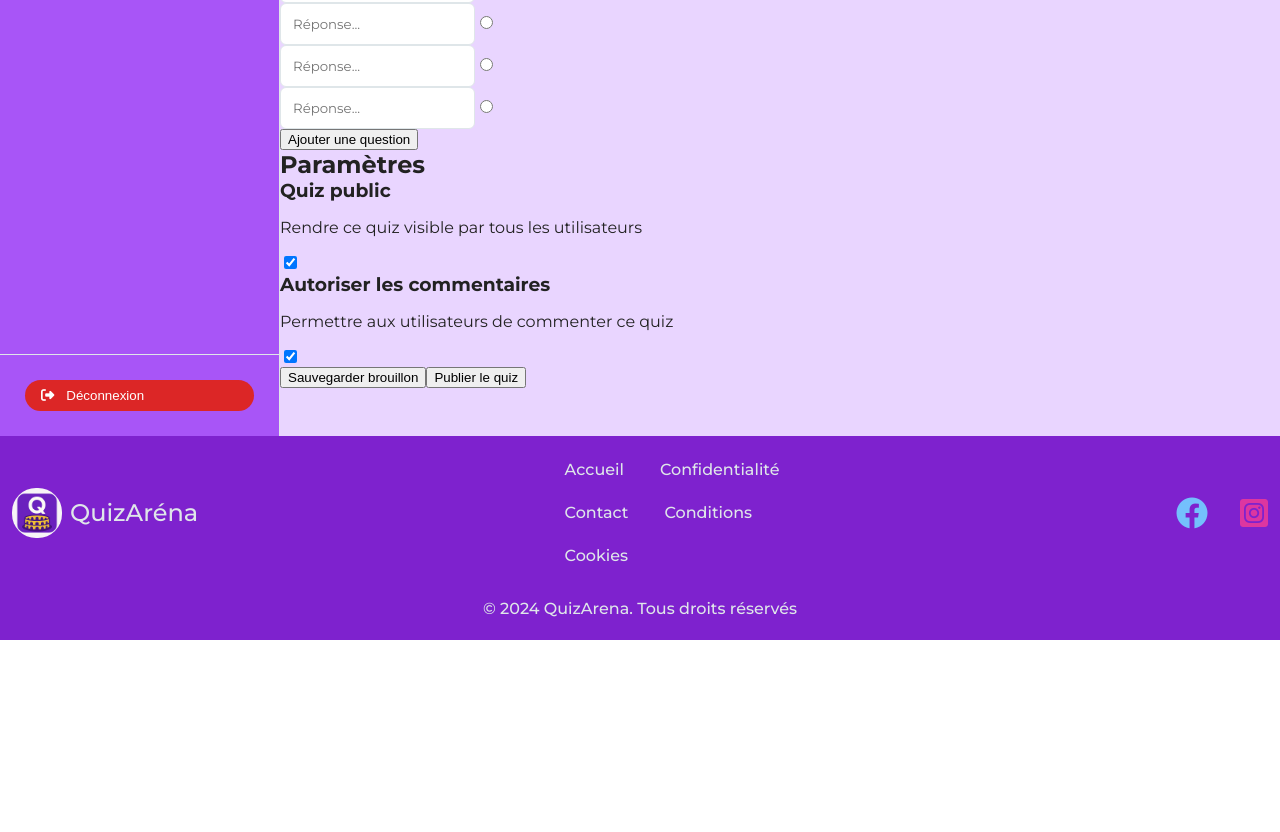
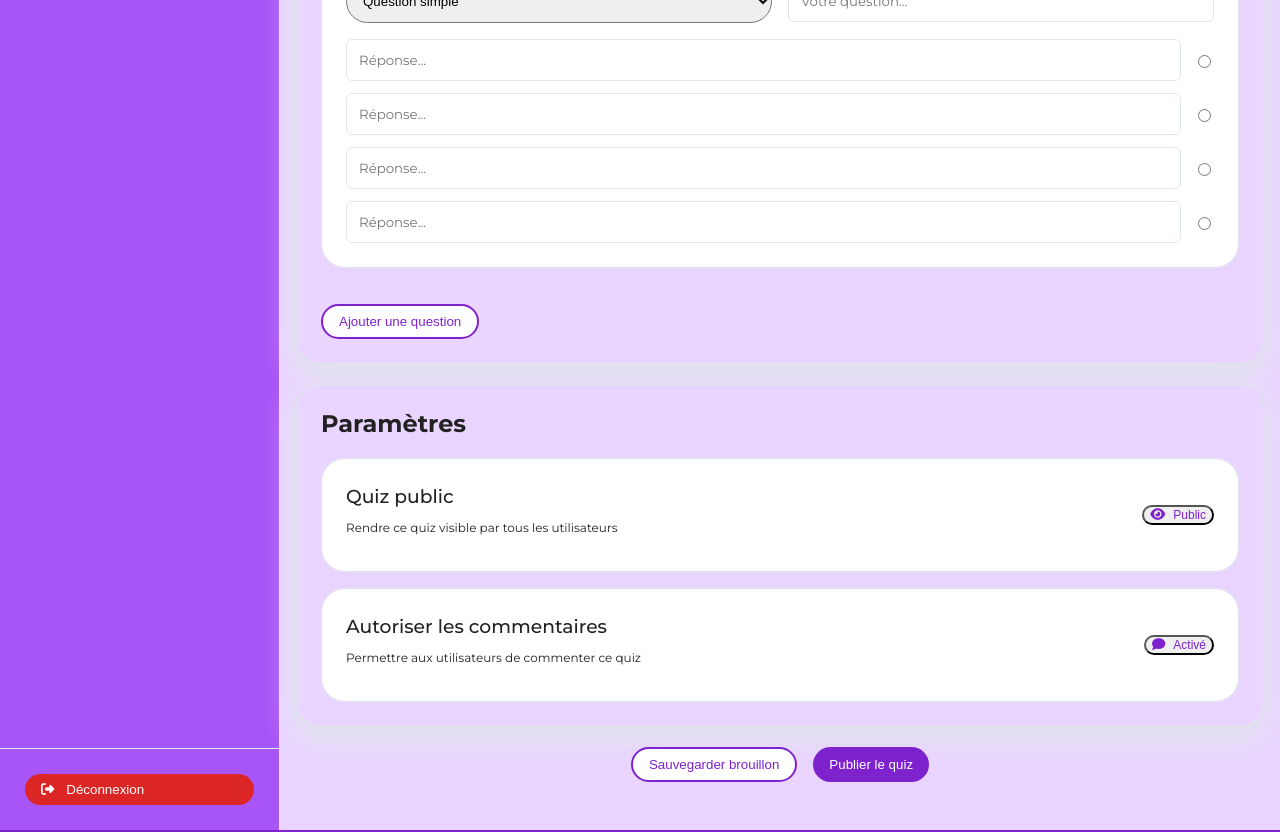
Before and after one commit to julien54190/QuizArena, an Angular app: page /creer-quiz in a window 1280 px wide. Shown: the part 560-1392 px from the top of the page. Before the commit the page ends 1200 px from the top, so only its background shows below. Built offline with nearby package versions, Linux system fonts and the light colour scheme.

Commit message:
style(user): :lipstick: ajout style  partie create quizz user

```diff
--- a/src/app/views/users/components/user-create-quiz.component.ts
+++ b/src/app/views/users/components/user-create-quiz.component.ts
@@ -9,18 +9,18 @@ import { UserLayoutComponent } from '../shared/user-layout.component';
 	imports: [CommonModule, FormsModule, UserLayoutComponent],
 	template: `
 		<app-user-layout>
-			<div>
-				<header>
-					<h1>Créer un quiz</h1>
-					<p>Partagez vos connaissances avec la communauté</p>
+			<div class="home-content p-10">
+				<header class="text-center mb-20">
+					<h1 class="text-xlg text-bold mb-10">Créer un quiz</h1>
+					<p class="text-sm">Partagez vos connaissances avec la communauté</p>
 				</header>
 
-				<div>
-					<div>
-						<h2>Informations générales</h2>
-						<div>
-							<div>
+				<section class="card card-shadow mt-20">
+					<h2 class="text-lg text-bold mb-20">Informations générales</h2>
+					<div class="flex flex-wrap gap-16">
+						<div class="field">
 							<input
+								class="w-full"
 								type="text"
 								[ngModel]="quizData().title"
 								(ngModelChange)="updateQuizData('title', $event)"
@@ -28,8 +28,9 @@ import { UserLayoutComponent } from '../shared/user-layout.component';
 							>
 						</div>
 
-							<div>
+						<div class="field">
 							<textarea
+								class="w-full p-12 radius"
 								[ngModel]="quizData().description"
 								(ngModelChange)="updateQuizData('description', $event)"
 								rows="3"
@@ -37,11 +38,8 @@ import { UserLayoutComponent } from '../shared/user-layout.component';
 							></textarea>
 						</div>
 
-							<div>
-								<select
-									[ngModel]="quizData().category"
-									(ngModelChange)="updateQuizData('category', $event)"
-								>
+						<div class="field">
+							<select class="w-full p-12 radius" [ngModel]="quizData().category" (ngModelChange)="updateQuizData('category', $event)">
 								<option value="">Sélectionner une catégorie</option>
 								<option value="culture-generale">Culture Générale</option>
 								<option value="histoire">Histoire</option>
@@ -54,11 +52,8 @@ import { UserLayoutComponent } from '../shared/user-layout.component';
 							</select>
 						</div>
 
-							<div>
-								<select
-									[ngModel]="quizData().difficulty"
-									(ngModelChange)="updateQuizData('difficulty', $event)"
-								>
+						<div class="field">
+							<select class="w-full p-12 radius" [ngModel]="quizData().difficulty" (ngModelChange)="updateQuizData('difficulty', $event)">
 								<option value="">Sélectionner la difficulté</option>
 								<option value="facile">Facile</option>
 								<option value="moyen">Moyen</option>
@@ -66,19 +61,22 @@ import { UserLayoutComponent } from '../shared/user-layout.component';
 							</select>
 						</div>
 					</div>
+				</section>
+
+				<section class="card card-shadow mt-20">
+					<h2 class="text-lg text-bold mb-20">Questions</h2>
+					<div class="flex flex-col gap-16">
+						<div class="card card-white" *ngFor="let question of quizData().questions; let i = index">
+							<div class="flex justify-content-between align-items-center mb-20">
+								<h3 class="text-semibold">Question {{ i + 1 }}</h3>
+								<button class="btn btn-danger btn-sm" (click)="removeQuestion(i)">
+									Supprimer
+								</button>
 							</div>
 
-					<div>
-						<h2>Questions</h2>
-						<div>
-							<div *ngFor="let question of quizData().questions; let i = index">
-								<div>
-									<h3>Question {{ i + 1 }}</h3>
-									<button (click)="removeQuestion(i)">Supprimer</button>
-								</div>
-
-								<div>
-									<select [ngModel]="question.type" (ngModelChange)="handleTypeChange(i, $event)">
+							<div class="flex flex-wrap gap-16">
+								<div class="field w-full">
+									<select class="w-full p-12 radius" [ngModel]="question.type" (ngModelChange)="handleTypeChange(i, $event)">
 										<option value="simple">Question simple</option>
 										<option value="musique">Musique</option>
 										<option value="photo">Photo</option>
@@ -86,84 +84,82 @@ import { UserLayoutComponent } from '../shared/user-layout.component';
 									</select>
 								</div>
 
-								<div>
-									<div>
-										<input
-											type="text"
-											[ngModel]="question.text"
-											(ngModelChange)="updateQuestion(i, 'text', $event)"
-											placeholder="Votre question..."
-										>
+								<div class="field w-full">
+									<input class="w-full" type="text" [ngModel]="question.text" (ngModelChange)="updateQuestion(i, 'text', $event)" placeholder="Votre question...">
 								</div>
 
-									<!-- Musique -->
-									<div *ngIf="question.type === 'musique'">
+								<div class="field w-full" *ngIf="question.type === 'musique'">
 									<input type="file" accept="audio/*" (change)="onMediaSelected(i, $event)">
 									<audio *ngIf="question.mediaUrl" [src]="question.mediaUrl" controls></audio>
 								</div>
 
-									<!-- Photo -->
-									<div *ngIf="question.type === 'photo'">
+								<div class="field w-full" *ngIf="question.type === 'photo'">
 									<input type="file" accept="image/*" (change)="onMediaSelected(i, $event)">
-										<img *ngIf="question.mediaUrl" [src]="question.mediaUrl" alt="aperçu" style="max-width: 200px; height: auto;">
+									<img *ngIf="question.mediaUrl" [src]="question.mediaUrl" alt="aperçu" class="w-full" style="max-width: 200px; height: auto;">
 								</div>
 
-									<!-- Ordre -->
-									<div *ngIf="question.type === 'ordre'">
-										<textarea [ngModel]="question.orderItems.join('\n')" (ngModelChange)="onOrderItemsChange(i, $event)" rows="4" placeholder="Une ligne par élément à remettre en ordre"></textarea>
+								<div class="field w-full" *ngIf="question.type === 'ordre'">
+									<textarea class="w-full" [ngModel]="question.orderItems.join('\n')" (ngModelChange)="onOrderItemsChange(i, $event)" rows="4" placeholder="Une ligne par élément à remettre en ordre"></textarea>
 								</div>
 
-									<div *ngIf="question.type !== 'ordre'">
-										<div *ngFor="let answer of question.answers; let j = index">
-											<div>
-												<input
-													type="text"
-													[ngModel]="answer.text"
-													(ngModelChange)="updateAnswer(i, j, 'text', $event)"
-													placeholder="Réponse..."
-												>
-												<input
-													type="radio"
-													[name]="'correct-' + i"
-													[checked]="answer.isCorrect"
-													(change)="setCorrectAnswer(i, j)"
-												>
-											</div>
+								<div class="w-full" *ngIf="question.type !== 'ordre'">
+									<div class="flex flex-col gap-12">
+										<div class="flex align-items-center gap-12" *ngFor="let answer of question.answers; let j = index">
+											<input class="flex-1" type="text" [ngModel]="answer.text" (ngModelChange)="updateAnswer(i, j, 'text', $event)" placeholder="Réponse...">
+											<input type="radio" [name]="'correct-' + i" [checked]="answer.isCorrect" (change)="setCorrectAnswer(i, j)">
 										</div>
 									</div>
 								</div>
 							</div>
 						</div>
 
-						<button (click)="addQuestion()">Ajouter une question</button>
+						<div class="mt-20">
+							<button class="btn btn-outline-primary" (click)="addQuestion()">Ajouter une question</button>
+						</div>
+					</div>
+				</section>
+
+				<section class="card card-shadow mt-20">
+					<h2 class="text-lg text-bold mb-20">Paramètres</h2>
+					<div class="flex flex-col gap-16">
+						<div class="card card-white flex justify-content-between align-items-center">
+							<div>
+								<h3 class="text-semibold my-2">Quiz public</h3>
+								<p class="text-sm">Rendre ce quiz visible par tous les utilisateurs</p>
+							</div>
+							<button
+								class="flex align-items-center gap-8 p-8 radius"
+								[class]="quizData().isPublic ? 'text-primary' : 'text-gray-700'"
+								(click)="updateQuizData('isPublic', !quizData().isPublic)"
+							>
+								<i class="fas" [class]="quizData().isPublic ? 'fa-eye' : 'fa-eye-slash'"></i>
+								<span class="text-sm">{{ quizData().isPublic ? 'Public' : 'Privé' }}</span>
+							</button>
 						</div>
 
+						<div class="card card-white flex justify-content-between align-items-center">
 							<div>
-						<h2>Paramètres</h2>
-						<div>
-							<div>
-								<div>
-									<h3>Quiz public</h3>
-									<p>Rendre ce quiz visible par tous les utilisateurs</p>
+								<h3 class="text-semibold my-2">Autoriser les commentaires</h3>
+								<p class="text-sm">Permettre aux utilisateurs de commenter ce quiz</p>
 							</div>
-								<input type="checkbox" [ngModel]="quizData().isPublic" (ngModelChange)="updateQuizData('isPublic', $event)">
-							</div>
-
-							<div>
-								<div>
-									<h3>Autoriser les commentaires</h3>
-									<p>Permettre aux utilisateurs de commenter ce quiz</p>
-								</div>
-								<input type="checkbox" [ngModel]="quizData().allowComments" (ngModelChange)="updateQuizData('allowComments', $event)">
+							<button
+								class="flex align-items-center gap-8 p-8 radius"
+								[class]="quizData().allowComments ? 'text-primary' : 'text-gray-700'"
+								(click)="updateQuizData('allowComments', !quizData().allowComments)"
+							>
+								<i class="fas" [class]="quizData().allowComments ? 'fa-comment' : 'fa-comment-slash'"></i>
+								<span class="text-sm">{{ quizData().allowComments ? 'Activé' : 'Désactivé' }}</span>
+							</button>
 						</div>
 					</div>
+				</section>
+
+				<section class="mt-20">
+					<div class="flex gap-16 justify-content-center">
+						<button class="btn btn-outline-primary py-12 px-24" (click)="saveDraft()">Sauvegarder brouillon</button>
+						<button class="btn btn-primary py-12 px-24" (click)="publishQuiz()">Publier le quiz</button>
 					</div>
-
-					<div>
-						<button (click)="saveDraft()">Sauvegarder brouillon</button>
-						<button (click)="publishQuiz()">Publier le quiz</button>
-					</div>
-				</div>
+				</section>
 			</div>
 		</app-user-layout>
 	`,
```
Lines whose indentation alone changed are shown as unchanged.
